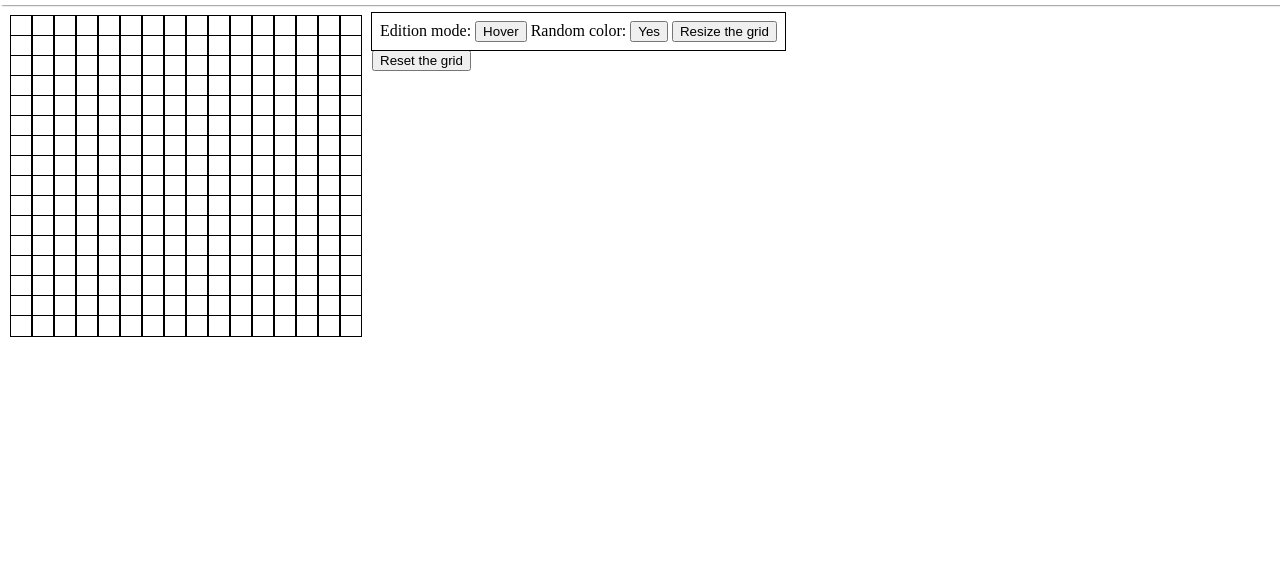
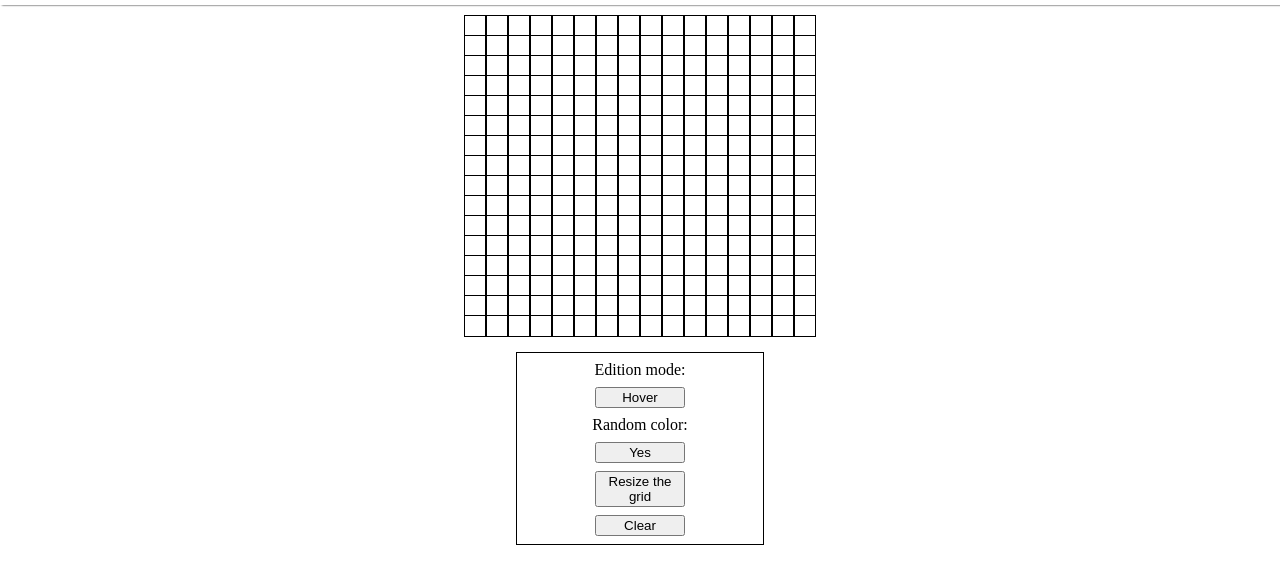
Before and after one commit to Raaynbo/pixel-sketch, a plain HTML site: page index.html in a window 1280 px wide. Shown: the part 45-628 px from the top of the page. Drawn offline with Linux system fonts and the light colour scheme.

Commit message:
add: resize grid function + adjusment to the layout

```diff
--- a/index.html
+++ b/index.html
@@ -27,8 +27,8 @@
 					<input type="color" id="color">
 				</label>
 				<button class="btn" id="resizeBtn">Resize the grid</button>
+				<button class="reset_grid">Clear</button>
 			</div>
-			<button class="reset_grid">Reset the grid</button>
 		</div>
 	</main>
 </body>
--- a/static/main.css
+++ b/static/main.css
@@ -8,6 +8,7 @@ body{
 
 .grid_container {
 	padding:10px;
+	margin:0 auto;
 }
 
 .cell {
@@ -22,6 +23,7 @@ body{
 main {
 	height:90vh;
 	display:flex;
+	flex-direction:column;
 }
 
 header {
@@ -58,5 +60,15 @@ header span {
 
 .grid_settings {
 	outline: solid 1px black;
+	display:flex;
+	flex-direction: column;
+	gap:8px;
+	width:230px;
+	align-items:center;
+	margin:0 auto;
 	padding:8px;
 }
+
+.grid_settings > button {
+	width:90px;
+}
--- a/static/main.js
+++ b/static/main.js
@@ -4,6 +4,7 @@ const cellH = "20px" ;
 const colorBoolBtn = document.querySelector("#randomColor");
 const editionBtn = document.querySelector("#editionMode");
 const colorParam = document.querySelector("#colorLabel");
+const resizeBtn = document.querySelector("#resizeBtn");
 createGrid(16,16, cellH, cellH);
 const resetBtn = document.querySelector(".reset_grid");
 resetBtn.addEventListener("click", () => {
@@ -13,8 +14,26 @@ resetBtn.addEventListener("click", () => {
 	});
 });
 
-const gridCells = document.querySelectorAll(".cell");
-gridCells.forEach((cell) => {
+
+resizeBtn.addEventListener("click", (e) => {
+	let newSize = 0;
+	let keepLooping = true;
+	while (keepLooping){
+		newSize =Number(prompt("How many cells you want in your grid? (Ex:  64 for a 64x64 grid, max 64"));
+		if (newSize >=0 || newSize < 64){
+			keepLooping = false;
+
+		}
+	}
+	const gridContainer = document.querySelector(".grid_container");
+	while(gridContainer.firstChild){
+		gridContainer.removeChild(gridContainer.lastChild);
+	}
+	createGrid(newSize, newSize,cellH, cellH);
+
+});
+
+function setEventOnCells(cell){
 	cell.addEventListener("mouseover", (e) => {
 		if (editionMode == false){
 			if(colorMode === 0){
@@ -35,7 +54,7 @@ gridCells.forEach((cell) => {
 			}
 		}
 	});
-});
+}
 
 function createGrid(height, width, cellHeight, cellWidth){
 	const gridContainer = document.querySelector(".grid_container");
@@ -52,6 +71,7 @@ function createGrid(height, width, cellHeight, cellWidth){
 			cell.id = baseTagId + i + "-" + j;
 			cell.classList.add("cell");
 			row.appendChild(cell);
+			setEventOnCells(cell);
 		}
 	}
 }
```
Also changed, not shown: 1 other file.
